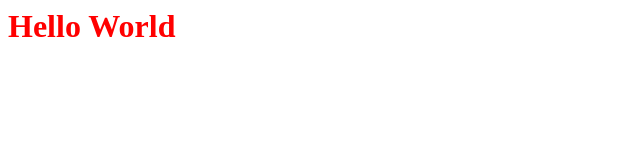
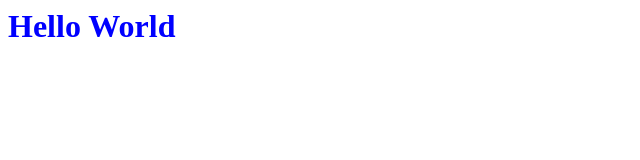
Before and after one commit to Qawaisali/Hello-World, a plain HTML site: page hello/index.html in a window 1280 px wide. Shown: the whole page, without its empty margins (0-640 px from the left). Drawn offline with Linux system fonts and the light colour scheme.

Commit message:
color change
color change

```diff
--- a/hello/index.html
+++ b/hello/index.html
@@ -1 +1 @@
-<h1 style="color: red; height: 100px; font-style: unset;">Hello World</h1>
+<h1 style="color: blue; height: 100px; font-style: unset;">Hello World</h1>
```
